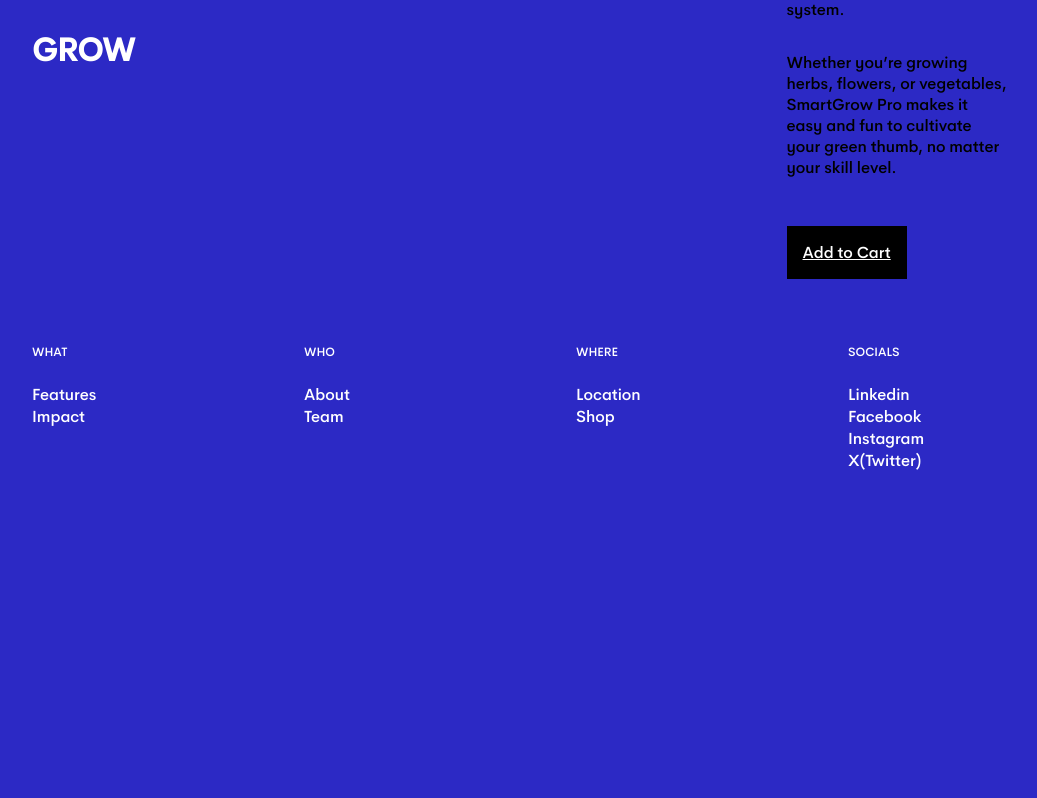
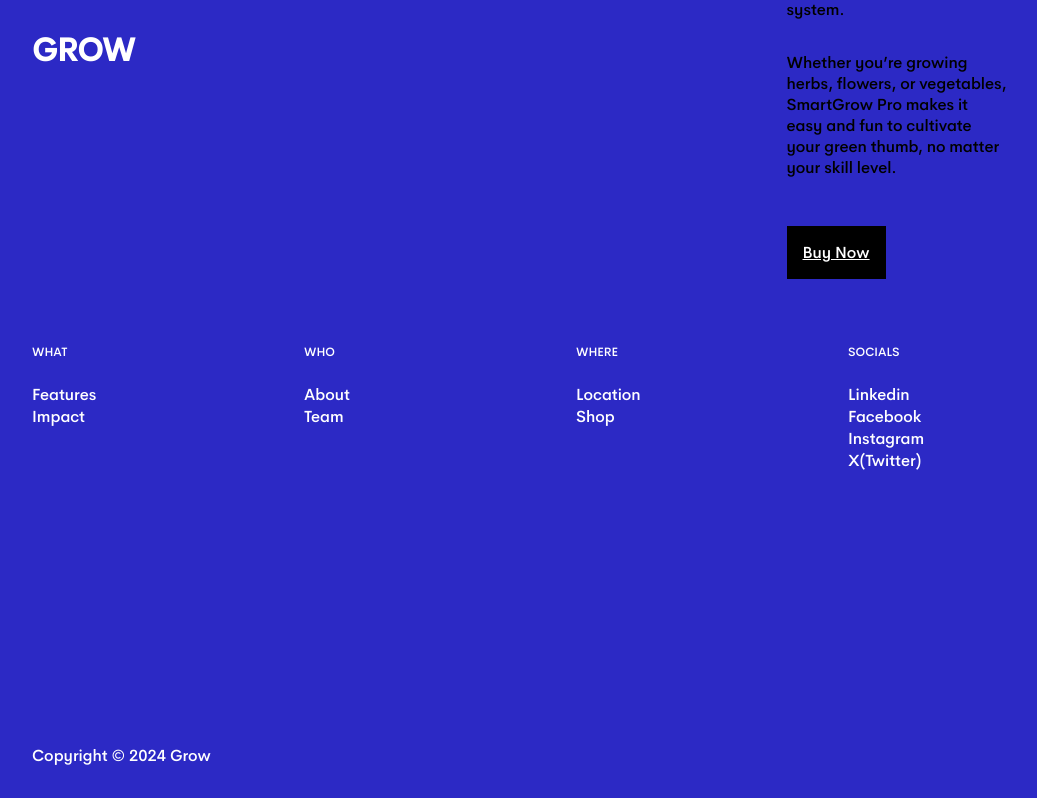
Before and after one commit to kirubelmidru/smart-grow-web, a SvelteKit app: page /shop/smart-plant-grower in a window 1280 px wide. Shown: the part 802-1600 px from the top of the page, without its empty margins (64-1101 px from the left). Built offline with nearby package versions, Linux system fonts and the light colour scheme.

Commit message:
fix shop button

```diff
--- a/src/routes/shop/smart-plant-grower/+page.svelte
+++ b/src/routes/shop/smart-plant-grower/+page.svelte
@@ -15,7 +15,7 @@
     <li>Eco-Friendly Design: Built with sustainable materials and a water-saving irrigation system.</li>
 
 Whether you’re growing herbs, flowers, or vegetables, SmartGrow Pro makes it easy and fun to cultivate your green thumb, no matter your skill level.<p>
-	<a href="/checkout">Add to Cart</a>
+	<a href="/checkout">Buy Now</a>
     </div>
 </div>
 
@@ -40,5 +40,6 @@
     padding: 1rem;
     background: black;
     color: white;
+    decoration: none;
 }
 </style>
```
